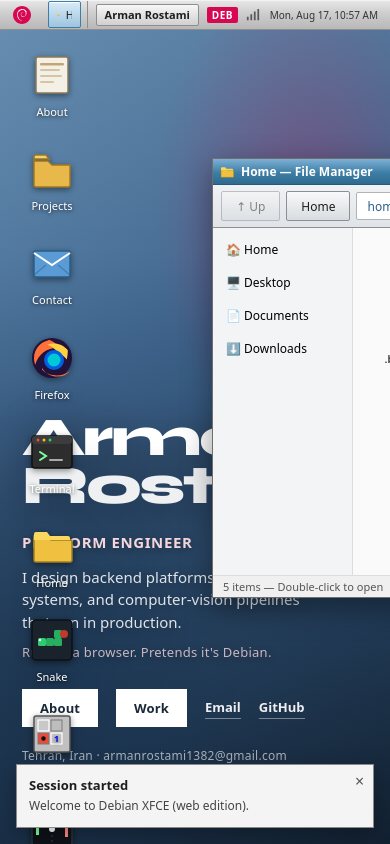
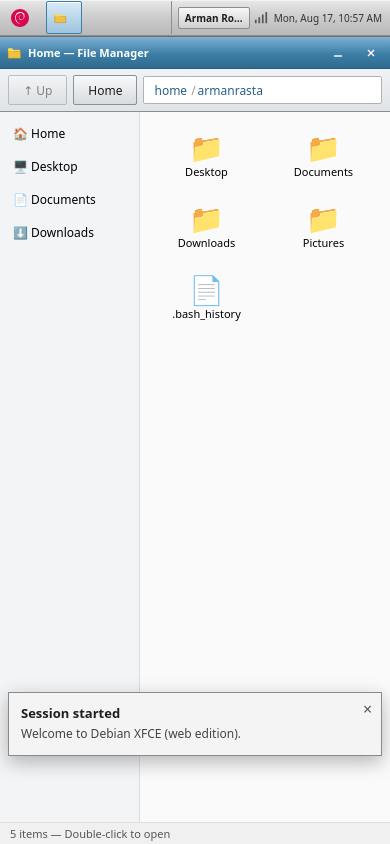
Before and after one commit to armanrasta/xfce-portfolio, a React (Vite) app: page / in a window 390 px wide. Both pictures are taken after a click on the button "Home". Built offline with nearby package versions, Linux system fonts and the light colour scheme; a web font is replaced by a local one.

Commit message:
Add mobile layout support, enhance viewport settings, and update window behavior for better responsiveness.

```diff
--- a/index.html
+++ b/index.html
@@ -3,7 +3,8 @@
   <head>
     <meta charset="UTF-8" />
     <link rel="icon" type="image/svg+xml" href="./favicon.svg" />
-    <meta name="viewport" content="width=device-width, initial-scale=1.0" />
+    <meta name="viewport" content="width=device-width, initial-scale=1.0, viewport-fit=cover" />
+    <meta name="theme-color" content="#152536" />
     <meta
       name="description"
       content="Arman Rostami — Platform Engineer. Interactive Debian XFCE portfolio."
--- a/src/App.tsx
+++ b/src/App.tsx
@@ -3,6 +3,7 @@ import { BootSplash } from "./session/BootSplash";
 import { LoginScreen, StartingSession } from "./session/LoginScreen";
 import { Desktop } from "./desktop/Desktop";
 import "./styles/xfce.css";
+import "./styles/mobile.css";
 
 function SessionRoot() {
   const { state } = useSession();
--- a/src/desktop/Desktop.tsx
+++ b/src/desktop/Desktop.tsx
@@ -3,6 +3,7 @@ import { DESKTOP_ICONS, MENU_APPS } from "./icons";
 import { AppIcon, DebianLogo } from "./AppIcon";
 import { IdentityHero, IdentityWidget } from "./IdentityWidget";
 import { NotifyHost } from "./NotifyHost";
+import { useMobileLayout } from "../hooks/useMobileLayout";
 import { useSession, type AppId, type WallpaperId } from "../session/SessionContext";
 import { WindowFrame } from "../wm/WindowFrame";
 import { AboutApp } from "../apps/AboutApp";
@@ -99,6 +100,7 @@ export function Desktop() {
     reboot,
     pushToast,
   } = useSession();
+  const mobile = useMobileLayout();
   const [ctx, setCtx] = useState<{ x: number; y: number } | null>(null);
   const konami = useRef(0);
 
@@ -158,7 +160,7 @@ export function Desktop() {
 
   return (
     <div
-      className={`desktop theme-${state.theme}`}
+      className={`desktop theme-${state.theme} ${mobile ? "desktop-mobile" : ""} ${state.windows.length ? "has-windows" : ""}`}
       onContextMenu={onDesktopContext}
     >
       <header className="panel">
--- /dev/null
+++ b/src/hooks/useMobileLayout.ts
@@ -0,0 +1,28 @@
+import { useEffect, useState } from "react";
+
+export const MOBILE_QUERY = "(max-width: 768px)";
+
+export function useMobileLayout() {
+  const [mobile, setMobile] = useState(
+    () =>
+      typeof window !== "undefined" &&
+      window.matchMedia(MOBILE_QUERY).matches,
+  );
+
+  useEffect(() => {
+    const mq = window.matchMedia(MOBILE_QUERY);
+    const sync = () => setMobile(mq.matches);
+    sync();
+    mq.addEventListener("change", sync);
+    return () => mq.removeEventListener("change", sync);
+  }, []);
+
+  return mobile;
+}
+
+export function isMobileViewport() {
+  return (
+    typeof window !== "undefined" &&
+    window.matchMedia(MOBILE_QUERY).matches
+  );
+}
--- a/src/session/SessionContext.tsx
+++ b/src/session/SessionContext.tsx
@@ -7,6 +7,7 @@ import {
   useReducer,
   type ReactNode,
 } from "react";
+import { isMobileViewport } from "../hooks/useMobileLayout";
 
 export type SessionPhase = "boot" | "login" | "starting" | "desktop";
 
@@ -146,6 +147,19 @@ const PANEL = 28;
 
 function defaultWindow(id: AppId, z: number): WindowState {
   const meta = APP_META[id];
+  if (isMobileViewport()) {
+    return {
+      id,
+      title: meta.title,
+      x: 0,
+      y: 0,
+      width: window.innerWidth,
+      height: Math.max(200, window.innerHeight - PANEL),
+      z,
+      minimized: false,
+      maximized: true,
+    };
+  }
   const cascade = meta.offset * 28;
   return {
     id,
@@ -179,6 +193,7 @@ function reducer(state: SessionState, action: Action): SessionState {
       return { ...state, menuOpen: action.open };
     case "OPEN_APP": {
       const existing = state.windows.find((w) => w.id === action.id);
+      const mobile = isMobileViewport();
       if (existing) {
         const z = state.nextZ;
         return {
@@ -188,7 +203,12 @@ function reducer(state: SessionState, action: Action): SessionState {
           menuOpen: false,
           windows: state.windows.map((w) =>
             w.id === action.id
-              ? { ...w, minimized: false, z }
+              ? {
+                  ...w,
+                  minimized: false,
+                  maximized: mobile ? true : w.maximized,
+                  z,
+                }
               : w,
           ),
         };
--- /dev/null
+++ b/src/styles/mobile.css
@@ -0,0 +1,241 @@
+/* Mobile / touch layout (≤768px) */
+
+@media (max-width: 768px) {
+  :root {
+    --panel-height: 36px;
+    --titlebar-height: 32px;
+    --desktop-pad-top: calc(var(--panel-height) + 8px);
+  }
+
+  html,
+  body,
+  #root {
+    overflow: hidden;
+    touch-action: manipulation;
+  }
+
+  .panel {
+    gap: 0;
+    padding-left: max(2px, env(safe-area-inset-left));
+    padding-right: max(2px, env(safe-area-inset-right));
+  }
+
+  .panel-menu-btn {
+    min-width: 40px;
+    min-height: 32px;
+    padding: 0 8px;
+  }
+
+  .panel-tray {
+    gap: 4px;
+    padding: 0 4px 0 6px;
+  }
+
+  .tray-user {
+    max-width: 72px;
+    overflow: hidden;
+    text-overflow: ellipsis;
+    white-space: nowrap;
+    padding: 0 6px;
+    font-size: 10px;
+  }
+
+  .tray-pill {
+    display: none;
+  }
+
+  .panel-clock {
+    font-size: 10px;
+  }
+
+  .panel-task {
+    max-width: 72px;
+    min-width: 36px;
+    padding: 0 6px;
+  }
+
+  .panel-task span {
+    display: none;
+  }
+
+  /* Bottom app dock instead of left column */
+  .desktop-mobile .desktop-icons {
+    top: auto;
+    left: 0;
+    right: 0;
+    bottom: 0;
+    flex-direction: row;
+    gap: 4px;
+    padding: 6px max(8px, env(safe-area-inset-right))
+      max(8px, env(safe-area-inset-bottom)) max(8px, env(safe-area-inset-left));
+    overflow-x: auto;
+    overflow-y: hidden;
+    -webkit-overflow-scrolling: touch;
+    scroll-snap-type: x proximity;
+    background: linear-gradient(
+      180deg,
+      transparent,
+      rgba(8, 16, 28, 0.55) 28%,
+      rgba(8, 16, 28, 0.82)
+    );
+    z-index: 4;
+  }
+
+  .desktop-mobile .desk-icon {
+    flex: 0 0 auto;
+    width: 64px;
+    min-height: 72px;
+    scroll-snap-align: start;
+    padding: 6px 4px;
+  }
+
+  .desktop-mobile .desk-icon-img svg {
+    width: 40px;
+    height: 40px;
+  }
+
+  .desktop-mobile .desk-icon-label {
+    font-size: 10px;
+  }
+
+  .desktop-mobile .id-hero {
+    padding: 0 18px max(96px, calc(88px + env(safe-area-inset-bottom))) 18px;
+    justify-content: flex-end;
+  }
+
+  .desktop-mobile .id-hero-name {
+    font-size: clamp(36px, 12vw, 56px);
+  }
+
+  .desktop-mobile .id-hero-title {
+    margin-top: 14px;
+    font-size: 12px;
+    letter-spacing: 0.06em;
+  }
+
+  .desktop-mobile .id-hero-blurb {
+    font-size: 14px;
+    max-width: none;
+  }
+
+  .desktop-mobile .id-hero-aside {
+    font-size: 12px;
+  }
+
+  .desktop-mobile .id-hero-meta {
+    display: none;
+  }
+
+  .desktop-mobile .id-hero-cta {
+    margin-top: 18px;
+    gap: 8px 12px;
+  }
+
+  .desktop-mobile .id-hero-btn {
+    min-height: 40px;
+    padding: 0 16px;
+  }
+
+  .desktop-mobile.has-windows .id-hero {
+    opacity: 0.35;
+    pointer-events: none;
+  }
+
+  .notify-host {
+    left: 8px;
+    bottom: max(88px, calc(80px + env(safe-area-inset-bottom)));
+    width: calc(100vw - 16px);
+  }
+
+  .desk-ctx {
+    max-width: calc(100vw - 16px);
+  }
+
+  .app-menu {
+    width: min(320px, calc(100vw - 8px));
+    max-height: calc(100dvh - var(--panel-height) - 8px);
+  }
+
+  .win-mobile .win-titlebar {
+    touch-action: none;
+  }
+
+  .win-mobile .win-btn {
+    width: 32px;
+    height: 28px;
+  }
+
+  .win-mobile .win-title {
+    font-size: 11px;
+  }
+
+  .login-card {
+    margin: 16px;
+    padding: 22px 20px 18px;
+  }
+
+  .login-swirl {
+    width: min(200px, 50vw);
+    height: min(200px, 50vw);
+    opacity: 0.2;
+  }
+
+  .boot-who {
+    font-size: clamp(32px, 10vw, 48px);
+  }
+
+  .boot-sub {
+    font-size: 12px;
+    margin-top: 20px;
+  }
+
+  .mousepad-body,
+  .app {
+    font-size: 14px;
+  }
+
+  .mousepad-toolbar {
+    overflow-x: auto;
+    flex-wrap: nowrap;
+  }
+
+  .ff-toolbar {
+    flex-wrap: wrap;
+    gap: 4px;
+  }
+
+  .ff-url {
+    min-width: 0;
+    flex: 1 1 100%;
+    order: 3;
+  }
+
+  .thunar {
+    font-size: 13px;
+  }
+
+  .thunar-path {
+    overflow-x: auto;
+  }
+
+  .snake-board,
+  .mine-board,
+  .pong-stage {
+    max-height: none;
+  }
+}
+
+@media (max-width: 768px) and (orientation: landscape) {
+  .desktop-mobile .id-hero {
+    padding-bottom: max(72px, calc(64px + env(safe-area-inset-bottom)));
+  }
+
+  .desktop-mobile .id-hero-name {
+    font-size: clamp(28px, 8vw, 44px);
+  }
+
+  .desktop-mobile .desktop-icons {
+    padding-top: 4px;
+    padding-bottom: max(4px, env(safe-area-inset-bottom));
+  }
+}
--- a/src/wm/WindowFrame.css
+++ b/src/wm/WindowFrame.css
@@ -170,6 +170,13 @@
   cursor: nesw-resize;
 }
 
-.win-max .win-resize {
+.win-mobile .win-btn[hidden] {
   display: none;
 }
+
+@media (max-width: 768px) {
+  .win {
+    min-width: 0;
+    max-width: 100%;
+  }
+}
--- a/src/wm/WindowFrame.tsx
+++ b/src/wm/WindowFrame.tsx
@@ -6,6 +6,7 @@ import {
   type ReactNode,
 } from "react";
 import { useSession, type WindowState } from "../session/SessionContext";
+import { useMobileLayout } from "../hooks/useMobileLayout";
 import { AppIcon } from "../desktop/AppIcon";
 import "./WindowFrame.css";
 
@@ -30,6 +31,8 @@ export function WindowFrame({ win, children }: Props) {
     moveWindow,
     resizeWindow,
   } = useSession();
+  const mobile = useMobileLayout();
+  const fullscreen = win.maximized || mobile;
   const active = state.focusedId === win.id && !win.minimized;
   const drag = useRef<{ ox: number; oy: number; sx: number; sy: number } | null>(
     null,
@@ -37,7 +40,7 @@ export function WindowFrame({ win, children }: Props) {
 
   const onTitleDown = useCallback(
     (e: ReactMouseEvent) => {
-      if (win.maximized) return;
+      if (fullscreen) return;
       if ((e.target as HTMLElement).closest(".win-btn")) return;
       e.preventDefault();
       focusApp(win.id);
@@ -71,7 +74,7 @@ export function WindowFrame({ win, children }: Props) {
 
   const onResizeDown = useCallback(
     (edge: Edge) => (e: ReactMouseEvent) => {
-      if (win.maximized) return;
+      if (fullscreen) return;
       e.preventDefault();
       e.stopPropagation();
       focusApp(win.id);
@@ -127,7 +130,7 @@ export function WindowFrame({ win, children }: Props) {
 
   if (win.minimized) return null;
 
-  const style: CSSProperties = win.maximized
+  const style: CSSProperties = fullscreen
     ? {
         left: 0,
         top: 0,
@@ -145,14 +148,16 @@ export function WindowFrame({ win, children }: Props) {
 
   return (
     <div
-      className={`win ${active ? "win-active" : ""} ${win.maximized ? "win-max" : ""}`}
+      className={`win ${active ? "win-active" : ""} ${fullscreen ? "win-max" : ""} ${mobile ? "win-mobile" : ""}`}
       style={style}
       onMouseDown={() => focusApp(win.id)}
     >
       <div
         className="win-titlebar"
         onMouseDown={onTitleDown}
-        onDoubleClick={() => toggleMaximize(win.id)}
+        onDoubleClick={() => {
+          if (!mobile) toggleMaximize(win.id);
+        }}
       >
         <span className="win-icon">
           <AppIcon id={win.id} size={16} />
@@ -176,6 +181,7 @@ export function WindowFrame({ win, children }: Props) {
             type="button"
             className="win-btn"
             aria-label="Maximize"
+            hidden={mobile}
             onClick={(e) => {
               e.stopPropagation();
               toggleMaximize(win.id);
@@ -213,7 +219,7 @@ export function WindowFrame({ win, children }: Props) {
         </div>
       </div>
       <div className="win-body">{children}</div>
-      {!win.maximized &&
+      {!fullscreen &&
         EDGES.map((edge) => (
           <div
             key={edge}
```
